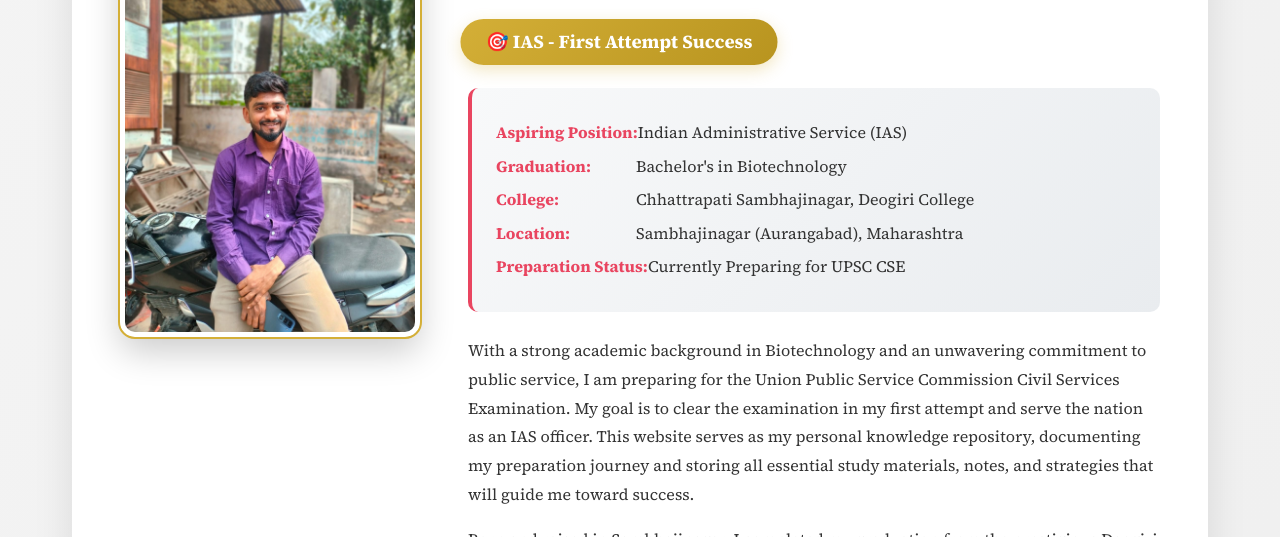
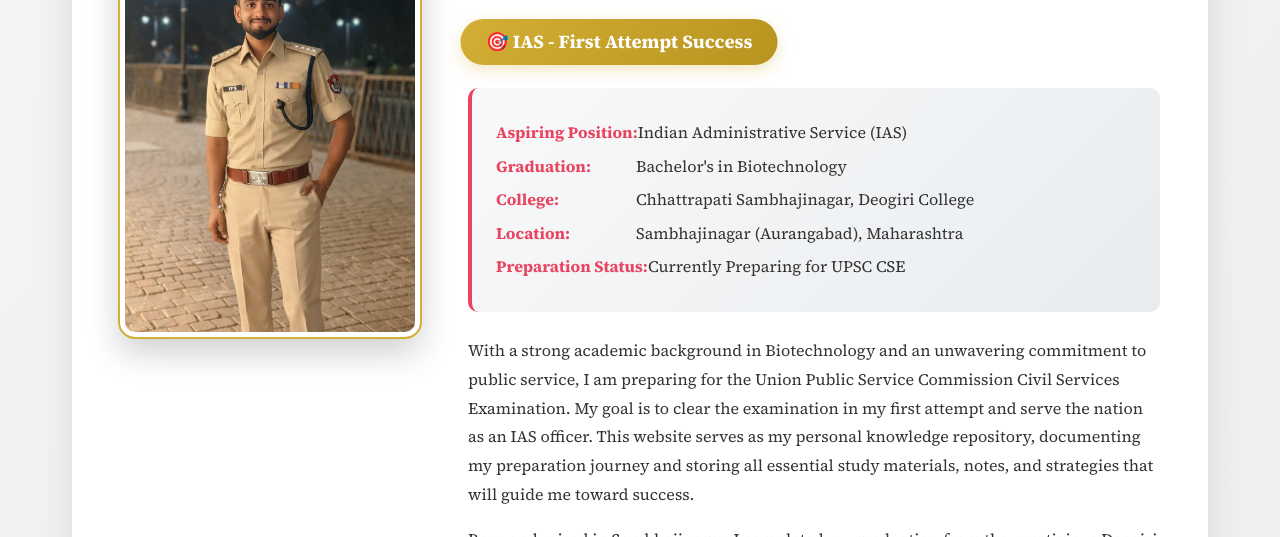
Before and after one commit to Pavandhondge/pratham, a plain HTML site: page index.html in a window 1280 px wide. Shown: the part 685-1222 px from the top of the page. Drawn offline with nearby package versions, Linux system fonts and the light colour scheme.

```diff
--- a/index.html
+++ b/index.html
@@ -563,7 +563,7 @@
                 <h2>About Me</h2>
                 <div class="bio-section">
                     <div class="bio-content">
-                        <img src="prathmesh.jpeg" alt="Partham Aamle" class="profile-image">
+                        <img src="iasprataham.jpeg" alt="Partham Aamle" class="profile-image">
                         <div class="bio-text">
                             <h3>Partham Aamle</h3>
                             <div class="success-badge">🎯 IAS - First Attempt Success</div>
```
